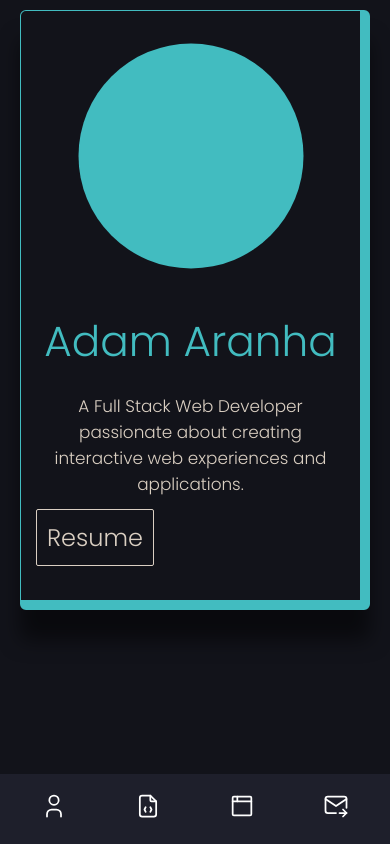
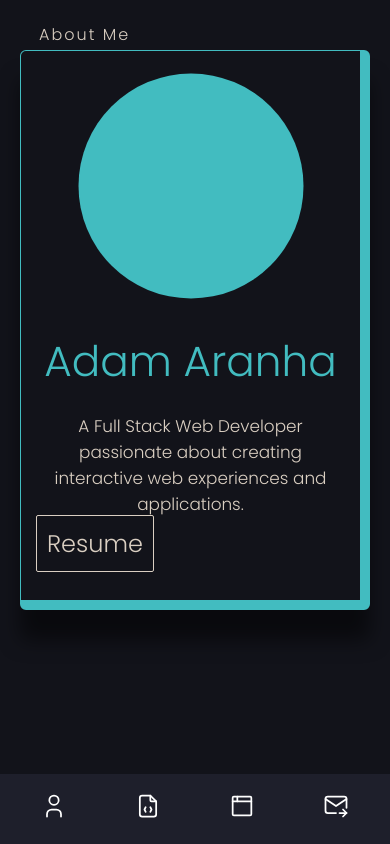
Before and after one commit to AdamAranha/portfolio, a React (Create React App) app in the folder client/: page / in a window 390 px wide. Shown: the top 844 px of the page. Built offline with nearby package versions, Linux system fonts and the light colour scheme.

Commit message:
Variable sizing for section name based on screen size

```diff
--- a/client/src/components/Intro/Intro.css
+++ b/client/src/components/Intro/Intro.css
@@ -6,6 +6,10 @@
   display: -webkit-box;
   display: -ms-flexbox;
   display: flex;
+  -webkit-box-orient: vertical;
+  -webkit-box-direction: normal;
+      -ms-flex-direction: column;
+          flex-direction: column;
   -webkit-box-pack: center;
       -ms-flex-pack: center;
           justify-content: center;
@@ -15,6 +19,16 @@
   padding-left: 150px;
   font-family: 'Poppins', sans-serif;
   position: relative;
+}
+
+.intro .section-name {
+  color: #dacfc2;
+  position: absolute;
+  top: 18%;
+  left: 24%;
+  font-weight: 500;
+  letter-spacing: 2px;
+  font-size: 2.3rem;
 }
 
 .intro .container {
@@ -174,18 +188,40 @@
           animation-fill-mode: backwards;
 }
 
+@media only screen and (max-width: 1920px) {
+  .intro .section-name {
+    font-size: 1.7rem;
+    top: 19%;
+    left: 25%;
+  }
+}
+
+@media only screen and (max-width: 1376px) {
+  .intro .section-name {
+    font-size: 1.5rem;
+    top: 17%;
+    left: 27%;
+  }
+}
+
 @media only screen and (max-width: 850px) {
   .intro {
     padding: 0;
   }
+  .intro .section-name {
+    font-size: 1rem;
+    top: 1%;
+    left: 10%;
+    z-index: 1;
+  }
   .intro .container {
-    height: 600px;
+    height: 560px;
     width: 350px;
     border-radius: 6px;
     gap: .5rem;
     padding: 0;
     position: absolute;
-    top: 10px;
+    top: 50px;
     -ms-grid-rows:  1fr 1fr 1fr 1fr 1fr 1fr;
         grid-template-rows:  1fr 1fr 1fr 1fr 1fr 1fr;
   }
--- a/client/src/components/Intro/Intro.scss
+++ b/client/src/components/Intro/Intro.scss
@@ -17,11 +17,23 @@ $neutralColour:#dacfc2;
     max-width:100%;
     background-color: $primaryColour;
     display: flex;
+    flex-direction: column;
     justify-content: center;
     align-items: center;
     padding-left: 150px;
     font-family: 'Poppins', sans-serif;
     position: relative;
+
+    .section-name{
+        color: $neutralColour;
+        position:absolute;
+        top: 18%;
+        left: 24%;
+
+        font-weight: 500;
+        letter-spacing: 2px;
+        font-size: 2.3rem;
+    }
 
     .container {
         height: 50vh;
@@ -153,19 +165,46 @@ $neutralColour:#dacfc2;
     }
 }
 
+@media only screen and (max-width: 1920px){
+    .intro {
+        .section-name{
+            font-size: 1.7rem;
+            top: 19%;
+            left: 25%;
+        }
+    }
+}
+
+@media only screen and (max-width: 1376px){
+    .intro {
+        .section-name{
+            font-size: 1.5rem;
+            top: 17%;
+            left: 27%;
+        }
+    }
+}
+
 @media only screen and (max-width: 850px){
     .intro {
         padding: 0;
 
+        .section-name{
+            font-size: 1rem;
+            top: 1%;
+            left: 10%;
+            z-index: 1;
+        }
+
         .container{
-            height: 600px;
+            height: 560px;
             width: 350px;
             border-radius: 6px;
             gap: .5rem;
             padding: 0;
 
             position: absolute;
-            top: 10px;
+            top: 50px;
 
             grid-template-rows:repeat(6,1fr);
 
```
Also changed, not shown: 1 other file (tests, documents, lock files or other folders).
